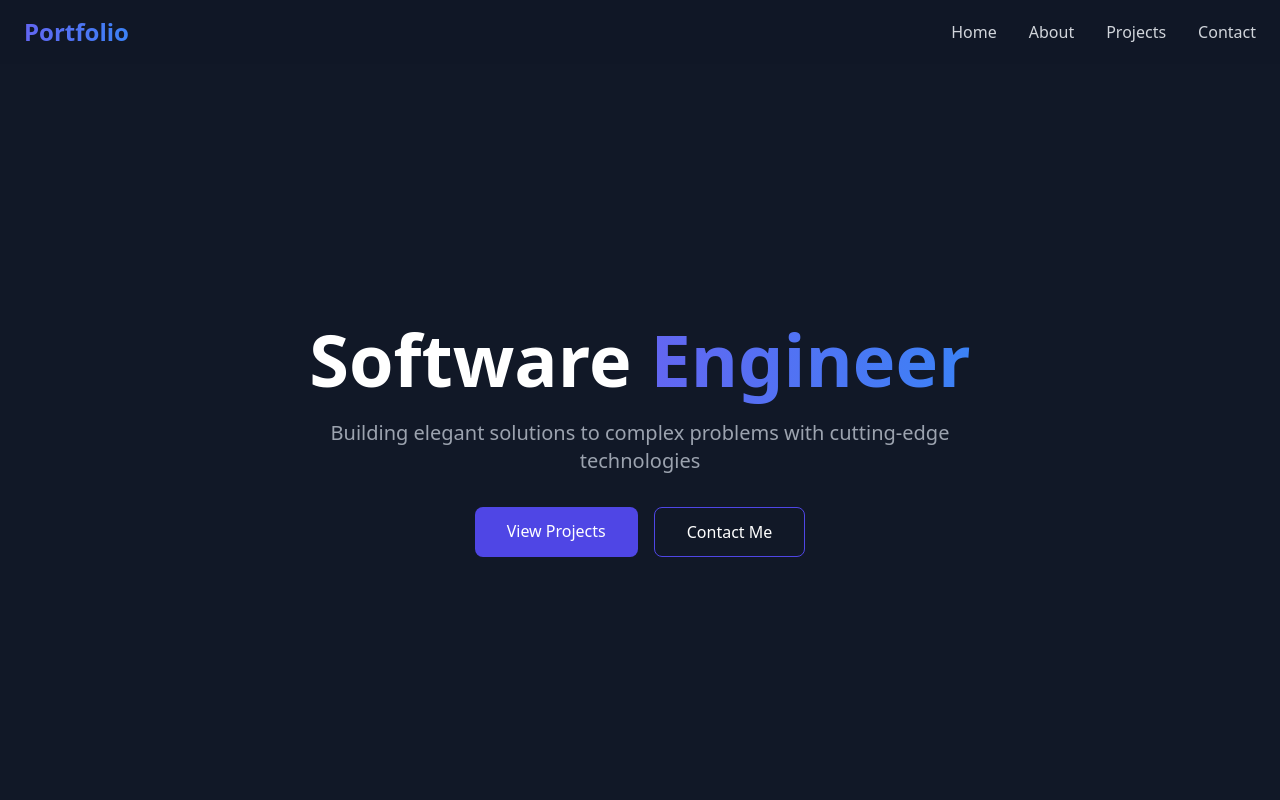
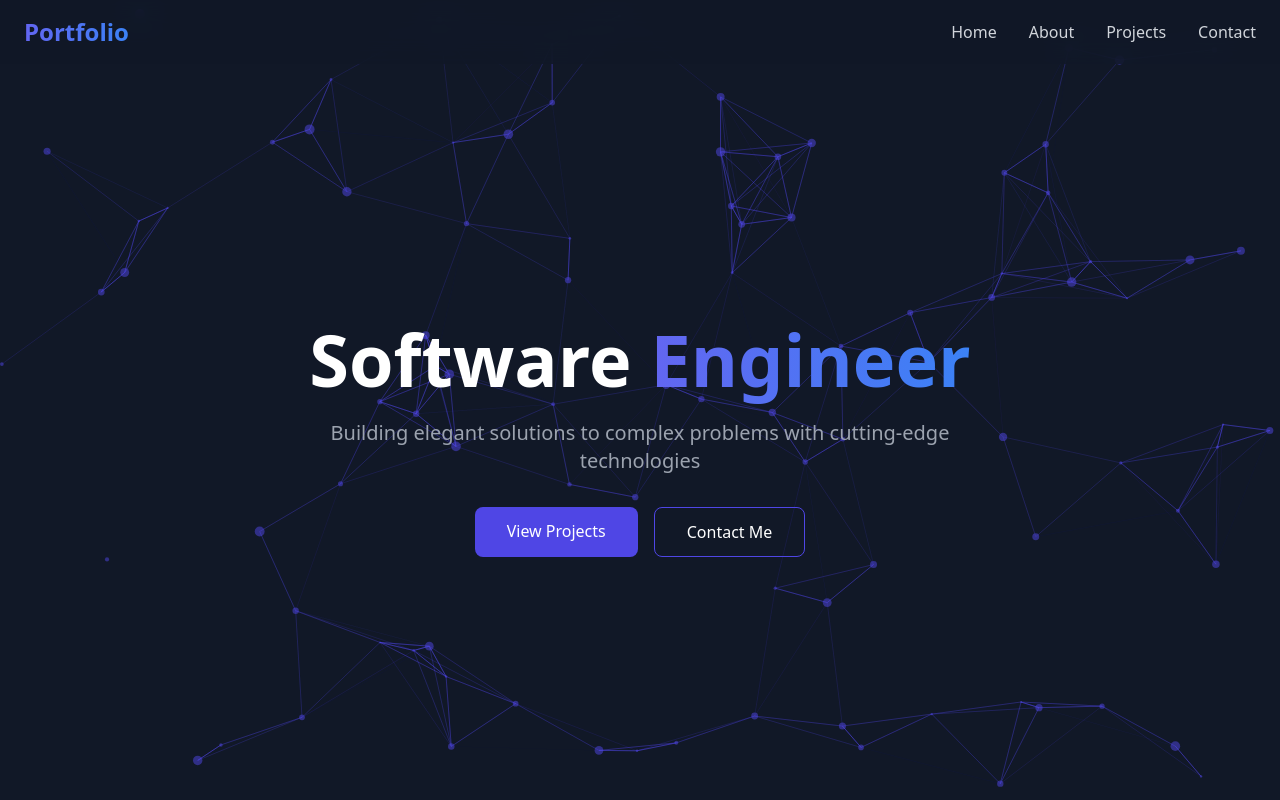
Before and after one commit to H3nryK/Portfolio, a React (Vite) app in the folder henry/: page / in a window 1280 px wide. Shown: the top 800 px of the page. Built offline with nearby package versions, Linux system fonts and the light colour scheme.

Commit message:
layout is okay

```diff
--- a/henry/src/pages/layout.tsx
+++ b/henry/src/pages/layout.tsx
@@ -8,7 +8,6 @@ interface LayoutProps {
 const Layout: React.FC<LayoutProps> = ({ children }) => {
   return (
     <div className="min-h-screen bg-gray-900 relative overflow-hidden">
-      <ParticleBackground />
 
       {/* Navigation */}
       <nav className="fixed top-0 w-full z-50 bg-gray-900/80 backdrop-blur-md">
@@ -40,6 +39,7 @@ const Layout: React.FC<LayoutProps> = ({ children }) => {
       {/* Main Content */}
       <main className="relative z-10">
         <div className="container mx-auto px-6 pt-20">
+          <ParticleBackground />
           {children}
         </div>
       </main>
```
